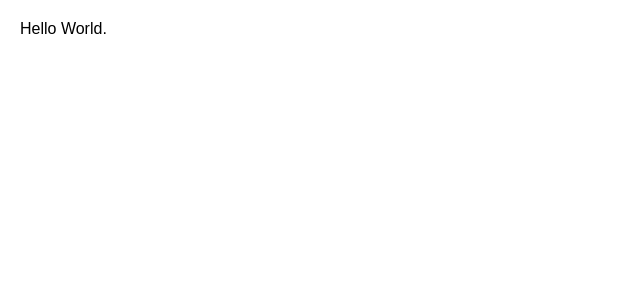
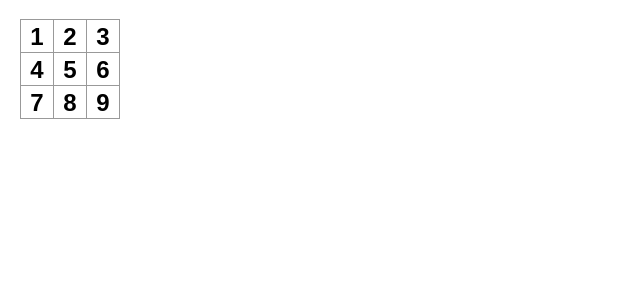
Before and after one commit to Iyemon-018/Tic-Tac-Toe.TS, a React (Create React App) app in the folder src/: page / in a window 1280 px wide. Shown: the top 300 px of the page, without its empty margins (0-640 px from the left). Built offline with nearby package versions, Linux system fonts and the light colour scheme.

Commit message:
Passing data throught props まで実装した。

```diff
--- a/src/App.tsx
+++ b/src/App.tsx
@@ -1,8 +1,30 @@
 import React from "react";
 import "./styles.css";
 
-const Square: React.FunctionComponent<{}> = (props) => {
-  return <a>Hello World.</a>;
+const Square: React.FunctionComponent<{ value: number }> = (props) => {
+  return (<button className="square">{props.value}</button>)
 }
 
-export {Square};
+const Board: React.FunctionComponent<{}> = (props) => {
+  return (
+    <>
+      <div className="board-row">
+        <Square value={1} />
+        <Square value={2} />
+        <Square value={3} />
+      </div>
+      <div className="board-row">
+        <Square value={4} />
+        <Square value={5} />
+        <Square value={6} />
+      </div>
+      <div className="board-row">
+        <Square value={7} />
+        <Square value={8} />
+        <Square value={9} />
+      </div>
+    </>
+  );
+}
+
+export { Board };
--- a/src/index.tsx
+++ b/src/index.tsx
@@ -2,11 +2,11 @@ import * as React from "react";
 import * as ReactDOM from "react-dom";
 import "./styles.css";
 
-import {Square} from "./App";
+import * as App from "./App";
 
 ReactDOM.render(
     <React.StrictMode>
-        <Square />
+        <App.Board />
     </React.StrictMode>,
     document.getElementById("root")
 )
```
